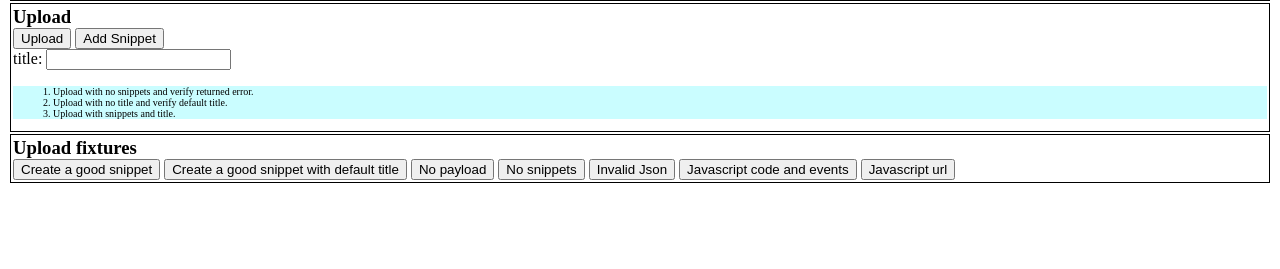
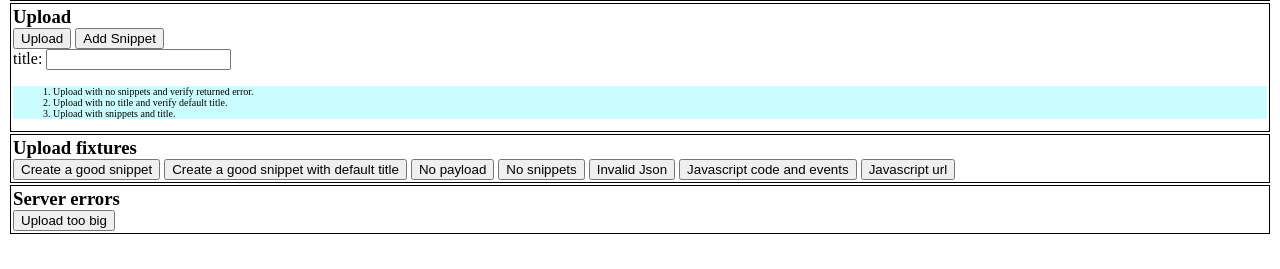
Before and after one commit to battlehorse/snippy-extension, a Python web app: template snipbin/templates/test.html in a window 1280 px wide. Shown: the part 531-800 px from the top of the page. Run offline with Jinja, Linux system fonts and the light colour scheme; the template is opened without the code that fills it, so the values that code supplies are empty.

Commit message:
Error handling for API calls.

```diff
--- a/snipbin/templates/test.html
+++ b/snipbin/templates/test.html
@@ -256,5 +256,29 @@
     });
   </script>
 
+  <div class="section">
+    <h3>Server errors</h3>
+    <button id="server_error_upload_too_large">Upload too big</button>
+  </div>
+  <script>
+    $(document).ready(function() {
+      $('#server_error_upload_too_large').click(function() {
+        var big_payload = [];
+        for (var i = 0; i < 200000; i++) {
+          big_payload.push('123456890');
+        }
+        var data = {
+          'title': 'Upload too large',
+          'snippets': [
+            {
+              'content': big_payload.join(' ')
+            },
+          ]
+        };
+        json_call('POST', '/api/upload', $.toJSON(data));
+      });
+    });
+  </script>
+
 </body>
 </html>
```
Also changed, not shown: snipbin/py/handlers/api.py (+9 -0 lines).
